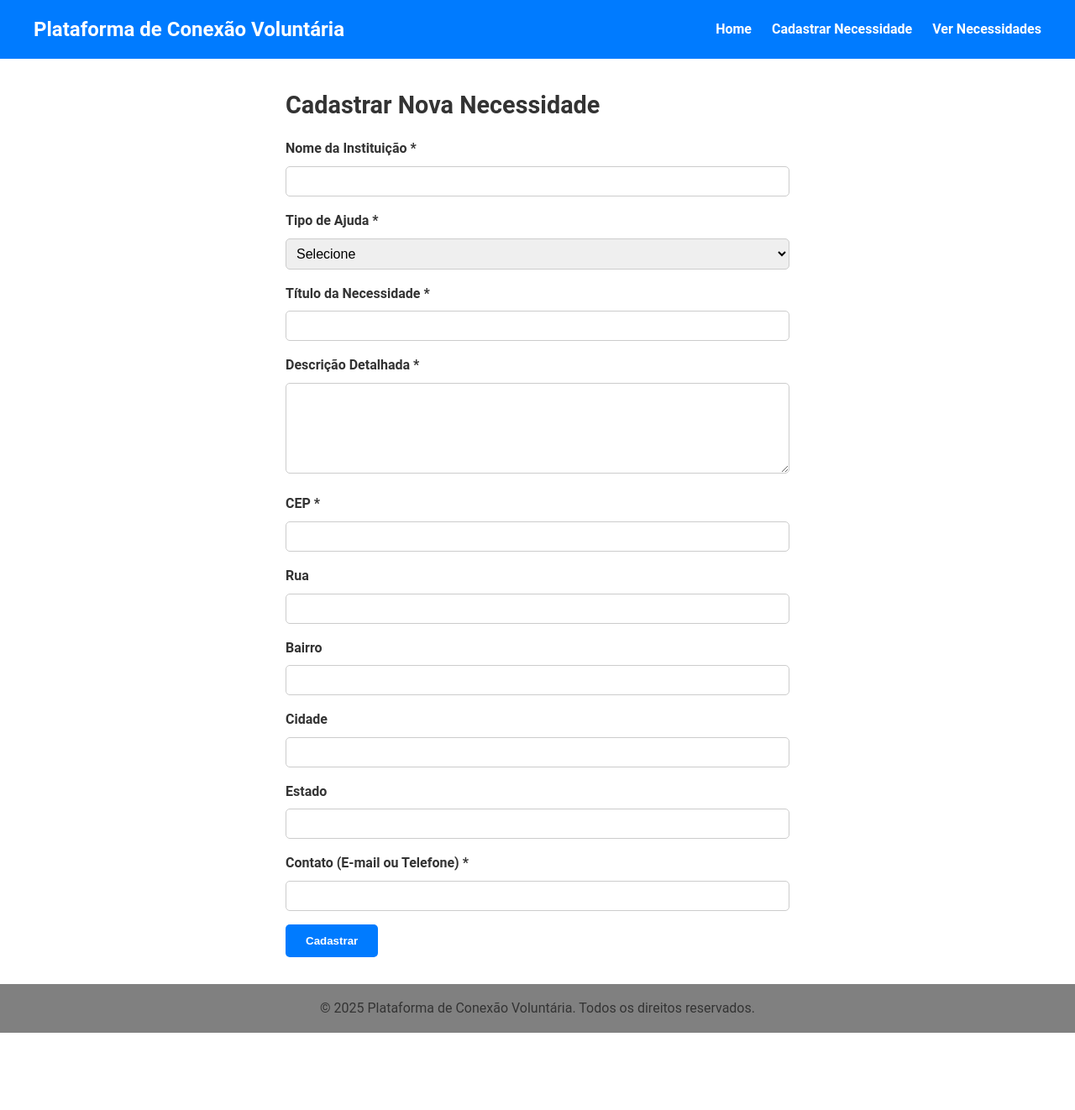
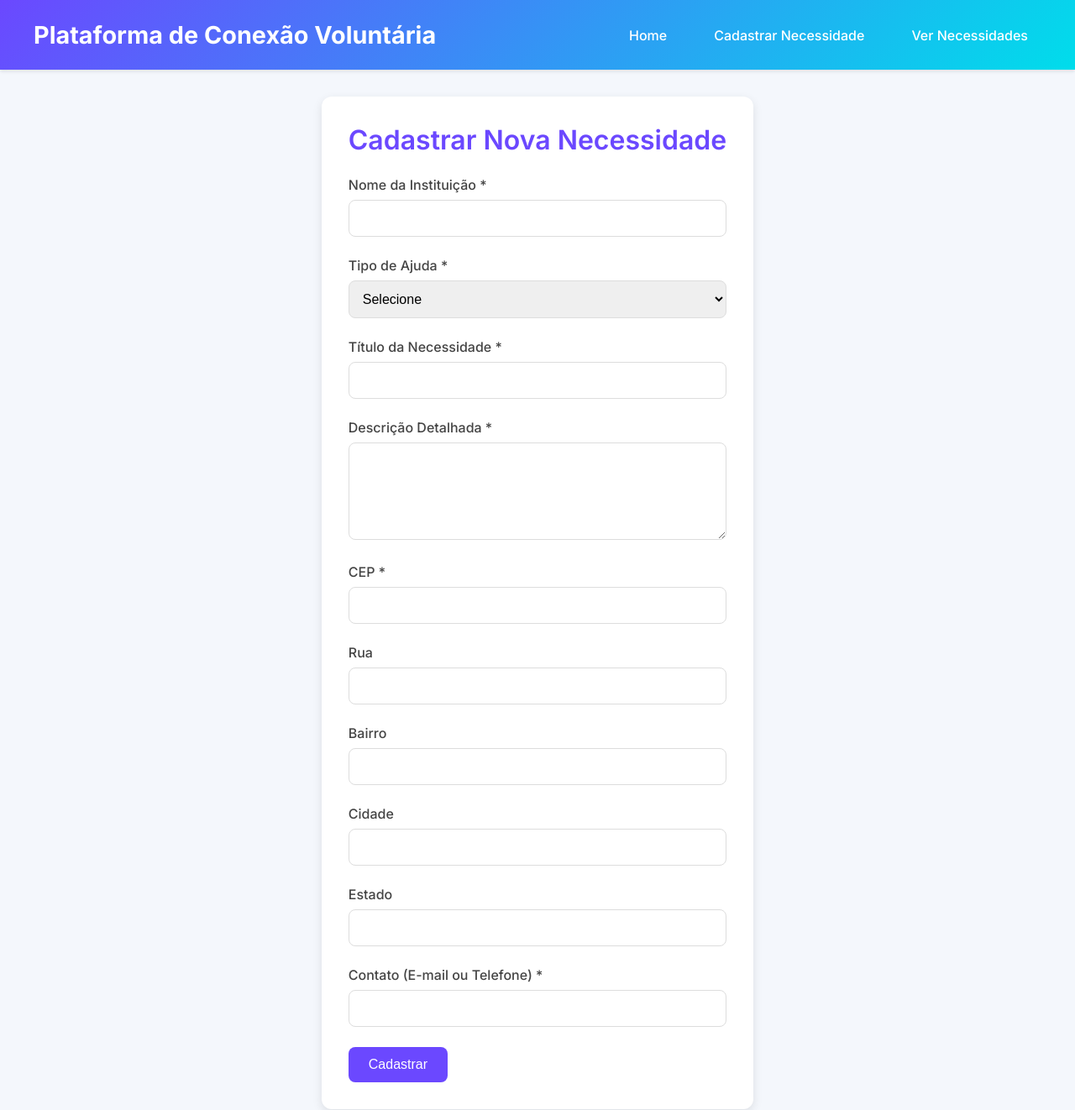
Before and after one commit to ViniBalleh004/Projeto-Volunt-rio, a plain HTML site: page cadastro.html in a window 1280 px wide. Shown: the top 1322 px of the page at 84% size. Before the commit the page ends 1230 px from the top, so only its background shows below. Drawn offline with Linux system fonts and the light colour scheme.

Commit message:
Estilização final do site

```diff
--- a/css/styles.css
+++ b/css/styles.css
@@ -5,183 +5,235 @@
   box-sizing: border-box;
 }
 
+/* Estilo global */
 body {
-  font-family: 'Roboto', sans-serif;
-  line-height: 1.6;
+  font-family: 'Inter', sans-serif;
+  background-color: #f4f7fc;
   color: #333;
+  display: flex;
+  flex-direction: column;
+  min-height: 100vh;
 }
 
 /* Cabeçalho */
 header {
-  background-color: #007BFF;
-  color: white;
-  padding: 1rem;
+  background: linear-gradient(135deg, #6b48ff, #00ddeb);
+  padding: 1.5rem;
+  box-shadow: 0 2px 4px rgba(0, 0, 0, 0.1);
 }
 
 nav {
   max-width: 1200px;
   margin: 0 auto;
   display: flex;
-  justify-content: space-between;
+  flex-wrap: wrap;
   align-items: center;
+  gap: 2rem;
 }
 
 nav h1 {
-  font-size: 1.5rem;
+  color: #fff;
+  font-size: 1.8rem;
+  font-weight: 700;
+  flex: 1;
+  min-width: 200px;
 }
 
 nav ul {
   list-style: none;
   display: flex;
   gap: 1.5rem;
+  flex-wrap: wrap;
 }
 
 nav ul li a {
-  color: white;
+  color: #fff;
   text-decoration: none;
-  font-weight: bold;
+  font-weight: 500;
+  padding: 0.5rem 1rem;
+  border-radius: 8px;
+  transition: background 0.3s ease, color 0.3s ease;
 }
 
 nav ul li a:hover {
-  text-decoration: underline;
+  background: rgba(255, 255, 255, 0.2);
+  color: #e0e0e0;
 }
 
-/* Main */
+/* Conteúdo principal */
 main {
+  flex: 1;
   max-width: 1200px;
   margin: 2rem auto;
   padding: 0 1rem;
 }
 
-/* Seção Hero (Home) */
-.hero {
-  text-align: center;
-  padding: 2rem 0;
+.home-section, .form-section, .visualizacao-section {
+  background: #fff;
+  padding: 2rem;
+  border-radius: 12px;
+  box-shadow: 0 4px 12px rgba(0, 0, 0, 0.1);
 }
 
-.hero h2 {
+h2 {
+  color: #6b48ff;
+  margin-bottom: 1.5rem;
   font-size: 2rem;
-  margin-bottom: 1rem;
+  font-weight: 600;
 }
 
-.cta-buttons {
-  margin-top: 1rem;
+/* Ações na página inicial */
+.home-actions {
   display: flex;
   gap: 1rem;
-  justify-content: center;
+  margin-top: 1.5rem;
+  flex-wrap: wrap;
 }
 
-/* Botões */
-.btn {
-  background-color: #007BFF;
-  color: white;
-  padding: 0.75rem 1.5rem;
-  border: none;
-  border-radius: 5px;
-  text-decoration: none;
-  font-weight: bold;
-  cursor: pointer;
-}
-
-.btn:hover {
-  background-color: #0056b3;
-}
-
-/* Formulário (Cadastro) */
-.form-section {
-  max-width: 600px;
-  margin: 0 auto;
-}
-
-.form-section h2 {
-  font-size: 1.8rem;
-  margin-bottom: 1rem;
-}
-
+/* Formulário */
 .form-group {
-  margin-bottom: 1rem;
+  margin-bottom: 1.5rem;
 }
 
 .form-group label {
   display: block;
-  font-weight: bold;
   margin-bottom: 0.5rem;
+  font-weight: 500;
+  color: #444;
 }
 
 .form-group input,
 .form-group select,
 .form-group textarea {
   width: 100%;
-  padding: 0.5rem;
-  border: 1px solid #ccc;
-  border-radius: 5px;
+  padding: 0.75rem;
+  border: 1px solid #ddd;
+  border-radius: 8px;
   font-size: 1rem;
+  transition: border-color 0.3s ease;
+}
+
+.form-group input:focus,
+.form-group select:focus,
+.form-group textarea:focus {
+  outline: none;
+  border-color: #6b48ff;
+  box-shadow: 0 0 0 3px rgba(107, 72, 255, 0.1);
 }
 
 .form-group textarea {
   resize: vertical;
 }
 
-/* Visualização */
-.visualizacao-section h2 {
-  font-size: 1.8rem;
-  margin-bottom: 1rem;
+.btn {
+  background: #6b48ff;
+  color: #fff;
+  padding: 0.75rem 1.5rem;
+  border: none;
+  border-radius: 8px;
+  font-size: 1rem;
+  font-weight: 500;
+  cursor: pointer;
+  transition: background 0.3s ease, transform 0.2s ease;
+  text-decoration: none;
+  display: inline-block;
 }
 
+.btn:hover {
+  background: #5538cc;
+  transform: translateY(-2px);
+}
+
+/* Filtros */
 .filtros {
   display: flex;
-  gap: 1rem;
+  gap: 1.5rem;
   margin-bottom: 2rem;
   flex-wrap: wrap;
 }
 
+/* Cards */
 .necessidades-container {
   display: grid;
   grid-template-columns: repeat(auto-fill, minmax(300px, 1fr));
-  gap: 1rem;
+  gap: 1.5rem;
 }
 
 .card {
-  border: 1px solid #ccc;
-  padding: 1rem;
-  border-radius: 5px;
-  background-color: #f9f9f9;
+  background: #fff;
+  padding: 1.5rem;
+  border-radius: 12px;
+  box-shadow: 0 4px 12px rgba(0, 0, 0, 0.1);
+  transition: transform 0.3s ease, box-shadow 0.3s ease;
+}
+
+.card:hover {
+  transform: translateY(-5px);
+  box-shadow: 0 6px 16px rgba(0, 0, 0, 0.15);
 }
 
 .card h3 {
-  font-size: 1.2rem;
-  margin-bottom: 0.5rem;
+  color: #6b48ff;
+  margin-bottom: 1rem;
+  font-size: 1.4rem;
 }
 
 .card p {
-  margin-bottom: 0.5rem;
+  margin-bottom: 0.75rem;
+  color: #555;
+}
+
+/* Mensagem de sucesso e erro */
+#mensagemSucesso, #mensagemErro {
+  margin-bottom: 1rem;
+  padding: 0.75rem;
+  border-radius: 8px;
+  font-weight: 500;
+}
+
+#mensagemSucesso {
+  background: #e6ffed;
+  color: #2e7d32;
+}
+
+#mensagemErro {
+  background: #ffebee;
+  color: #c62828;
 }
 
 /* Rodapé */
 footer {
-  background-color: gray;
+  background: #2d2d2d;
+  color: #fff;
   text-align: center;
   padding: 1rem;
-  margin-top: 2rem;
+  width: 100%;
+  position: relative;
+  bottom: 0;
 }
 
 /* Responsividade */
 @media (max-width: 768px) {
   nav {
     flex-direction: column;
-    gap: 1rem;
+    align-items: flex-start;
+  }
+
+  nav h1 {
+    margin-bottom: 1rem;
   }
 
   nav ul {
     flex-direction: column;
-    align-items: center;
-  }
-
-  .cta-buttons {
-    flex-direction: column;
+    align-items: flex-start;
   }
 
   .filtros {
     flex-direction: column;
   }
+
+  .home-actions {
+    flex-direction: column;
+    align-items: flex-start;
+  }
 }
```
